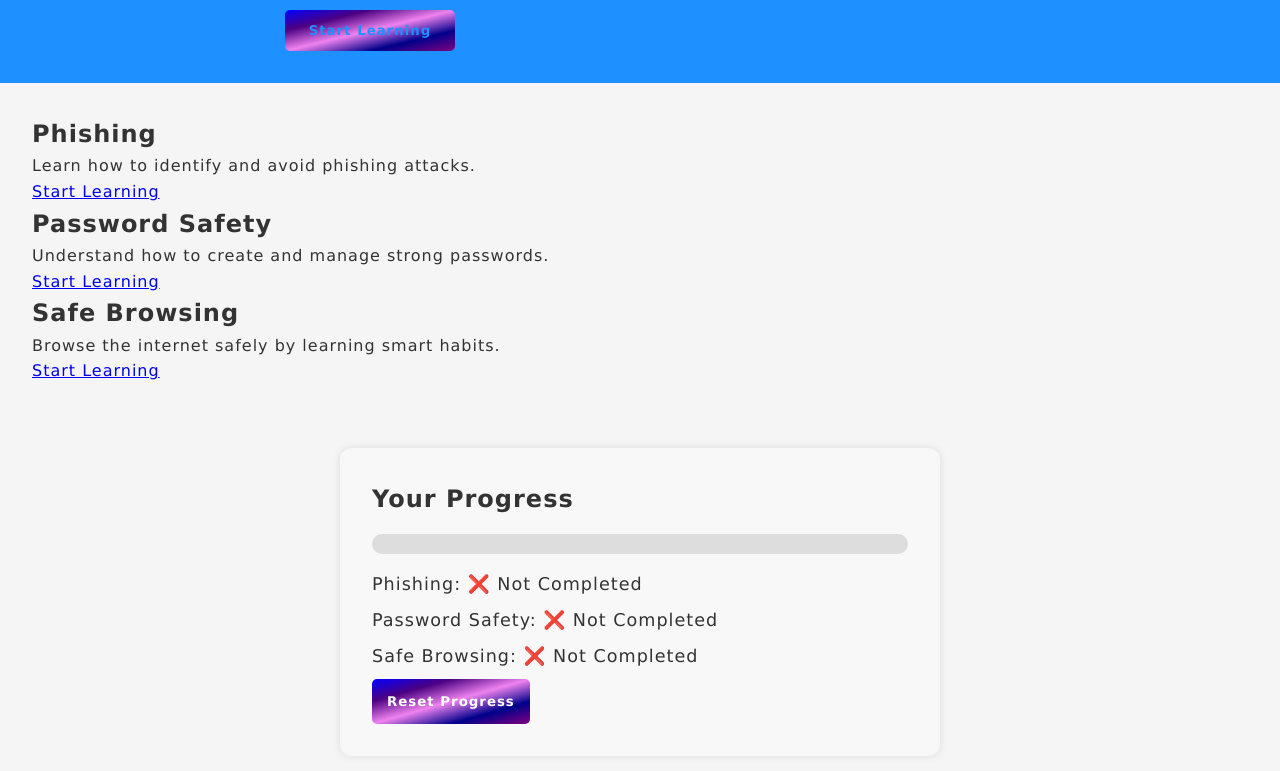
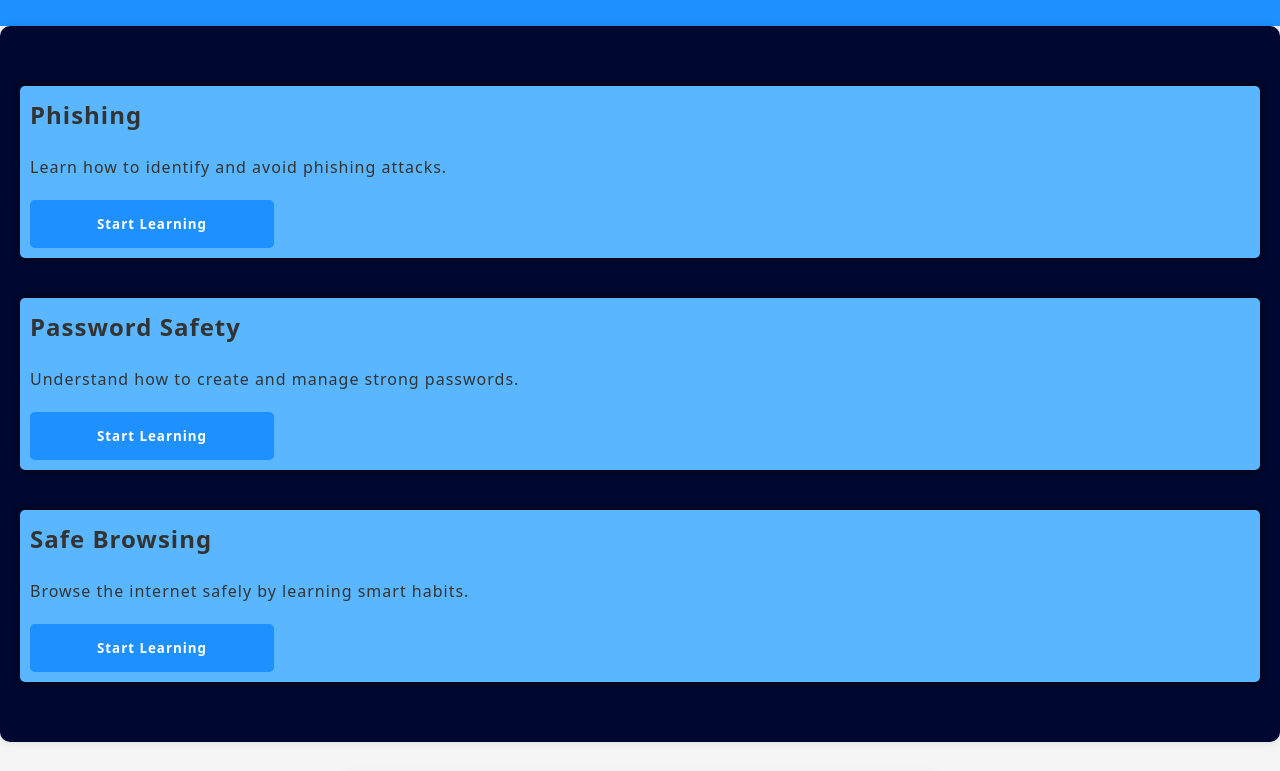
Before and after one commit to Olamide840/second-project, a website: page home_page.html in a window 1280 px wide. Shown: the part 140-911 px from the top of the page. Drawn offline with Linux system fonts and the light colour scheme.

Commit message:
Add files via upload

```diff
--- a/home_page.css
+++ b/home_page.css
@@ -2,7 +2,7 @@
     margin: 0;
     padding: 0;
     box-sizing: border-box;
-    font-family:'Lucida Sans', 'Lucida Sans Regular', 'Lucida Grande', 'Lucida Sans Unicode', Geneva, Verdana, sans-serif;
+    font-family: system-ui, -apple-system, BlinkMacSystemFont, 'Segoe UI', Roboto, Oxygen, Ubuntu, Cantarell, 'Open Sans', 'Helvetica Neue', sans-serif;
     letter-spacing: 1px;
   }
 
@@ -20,9 +20,39 @@
   }
 
   main {
-    padding: 2rem;
+    background: #5ab6ff;
+    padding: 20px;
+    border-radius: 10px;
+    box-shadow: 0 0 10px rgba(0, 0, 0, 0.1);
+    color: #fff;
   }
 
+  main .topic-card{
+    background-color: #5ab6ff;
+    color: #333;
+    margin: 40px auto;
+    padding: 10px;
+    border-radius: 5px;
+    display: grid;
+    grid-template-columns: repeat(1, 1fr);
+    box-shadow: 0 0 10px rgba(0, 0, 0, 0.9);
+    letter-spacing: 1px;
+    font-family: Verdana, Geneva, Tahoma, sans-serif;
+    gap: 20px;
+}
+main button{
+  background: #1e90ff;
+  width: 20%;
+}
+main button a {
+  color: #fff;
+  letter-spacing: 1px;
+  text-decoration: none;
+}
+main:nth-child(even) {
+    background: #000831;
+    color: #fff;
+}
   .card-container {
     display: flex;
     flex-wrap: wrap;
--- a/home_page.html
+++ b/home_page.html
@@ -11,7 +11,6 @@
     <div class="hero-content">
       <h1>Cybersecurity Awareness</h1>
       <p>Learn how to protect yourself online with interactive lessons and fun quizzes.</p>
-      <button onclick="scrollToModules()">Start Learning</button>
     </div>
     <img src="cyb.jpg" alt="Cybersecurity image" />
   </header>
@@ -19,19 +18,19 @@
     <section class="topic-card">
       <h2>Phishing</h2>
       <p>Learn how to identify and avoid phishing attacks.</p>
-      <a href="phishing.html" class="btn">Start Learning</a>
+      <button><a href="phishing.html" class="btn">Start Learning</a></button>
     </section>
 
     <section class="topic-card">
       <h2>Password Safety</h2>
       <p>Understand how to create and manage strong passwords.</p>
-      <a href="password.html" class="btn">Start Learning</a>
+      <button><a href="password.html" class="btn">Start Learning</a></button>
     </section>
 
     <section class="topic-card">
       <h2>Safe Browsing</h2>
       <p>Browse the internet safely by learning smart habits.</p>
-      <a href="safe-browsing.html" class="btn">Start Learning</a>
+      <button><a href="safe-browsing.html" class="btn">Start Learning</a></button>
     </section>
   </main>
 
```
Also changed, not shown: phishing.html (+28 -8 lines).
